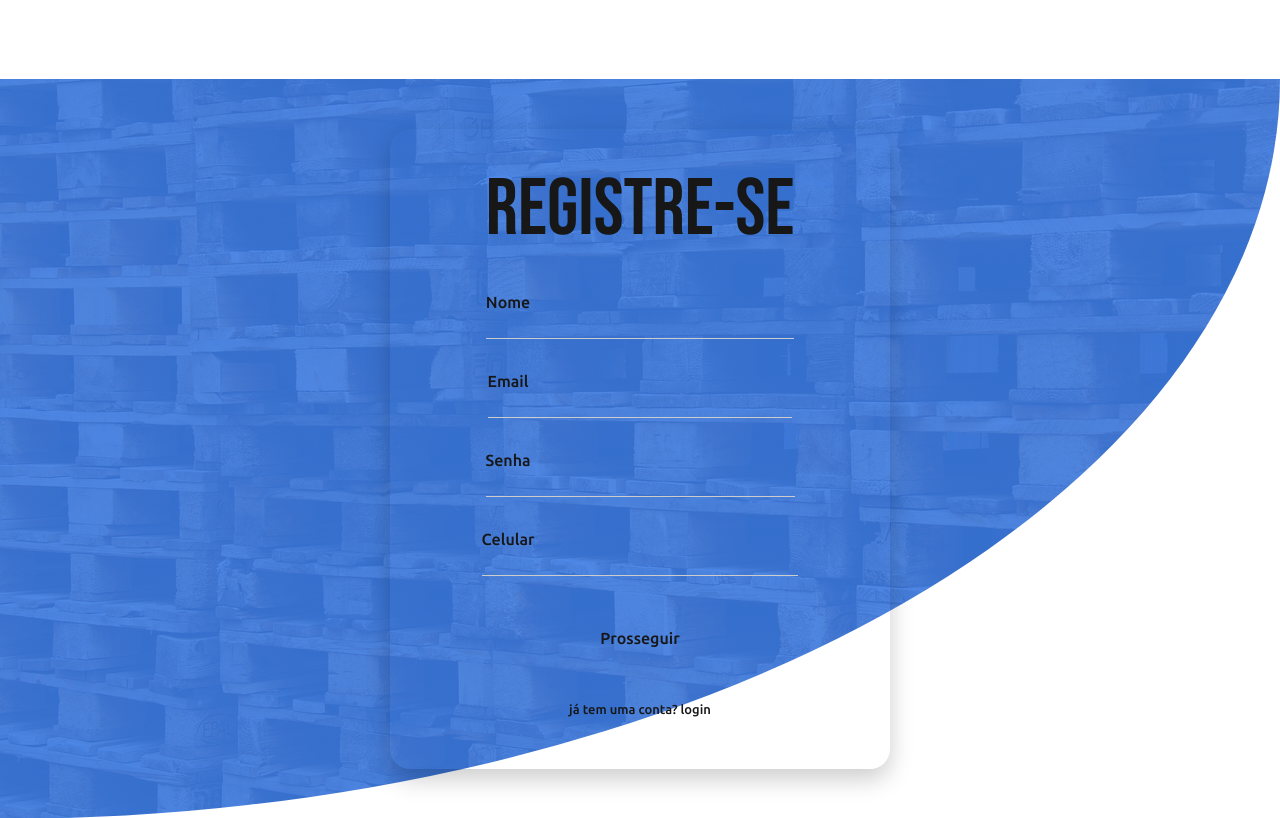
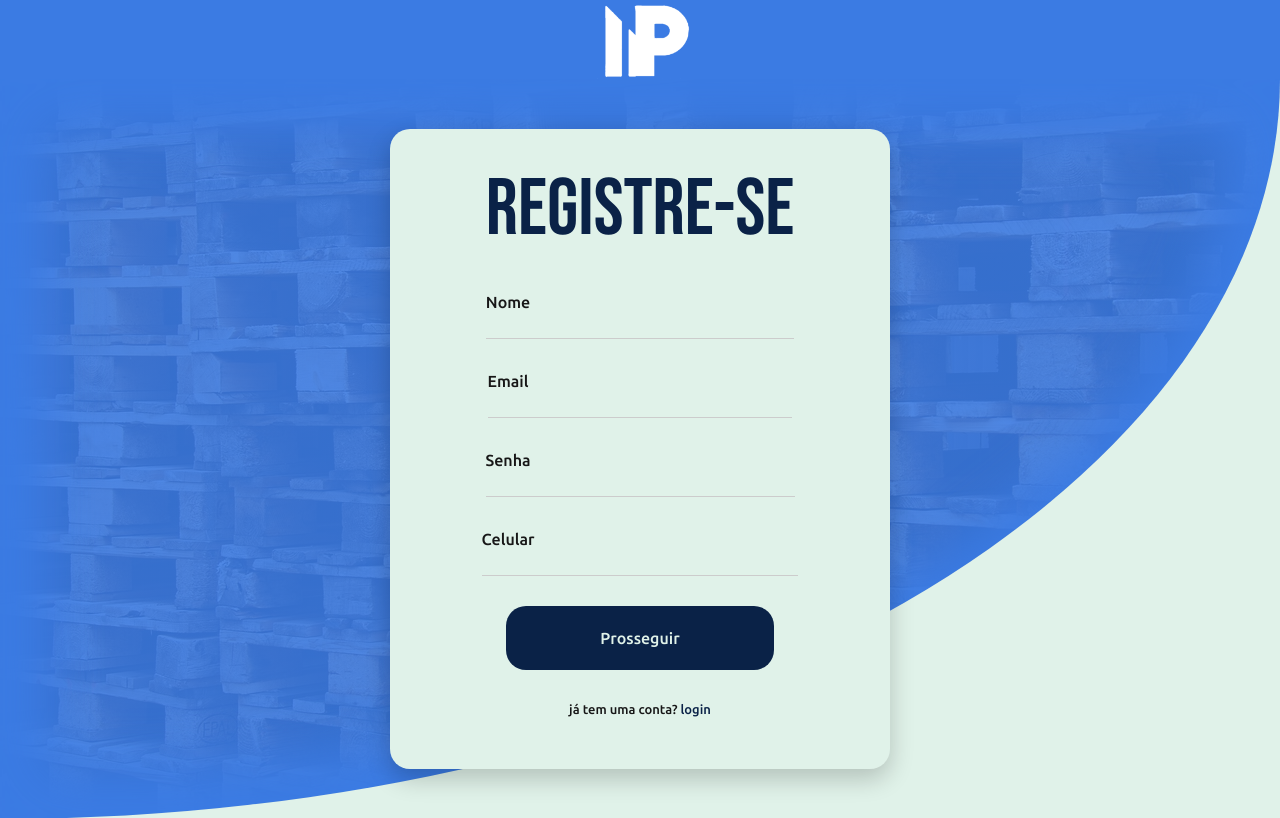
Before and after one commit to ramonmoncao/IndaiatubaPalete, a Next.js app in the folder ip-front/: page /register in a window 1280 px wide. Shown: the top 818 px of the page. Built offline with nearby package versions, Linux system fonts and the light colour scheme.

Commit message:
correção de cores

```diff
--- a/ip-front/src/app/globals.css
+++ b/ip-front/src/app/globals.css
@@ -6,18 +6,14 @@
   --background: #ffffff;
   --foreground: #171717;
   --footer-height: 60px;
-}
-
-@media (prefers-color-scheme: dark) {
-  :root {
     --color-primary-1 : #E0F2E9;/*rgb(224, 242, 233)*/
     --color-primary-2 : #A6C3F2; /*rgb(166, 196, 242)*/
     --color-primary-3 : #3B7BE3;/*rgb(59, 123, 227)*/
     --color-primary-4 : #296FE0;/*rgb(41, 111, 224)*/
     --color-primary-5 : #0A2247; /*rgb(10, 34, 71)*/
     --color-primary-6 : #000000;
-  }
 }
+
 
 body {
   color: var(--foreground);
```
